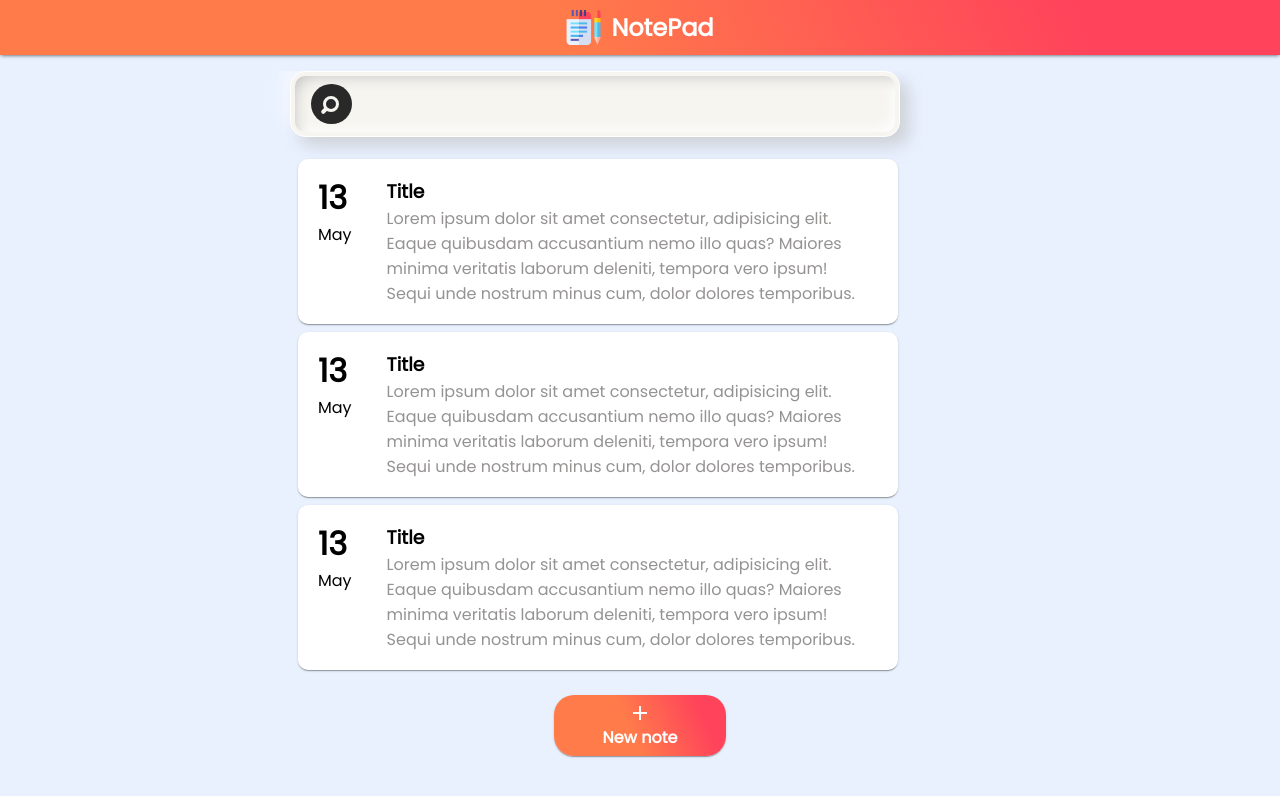
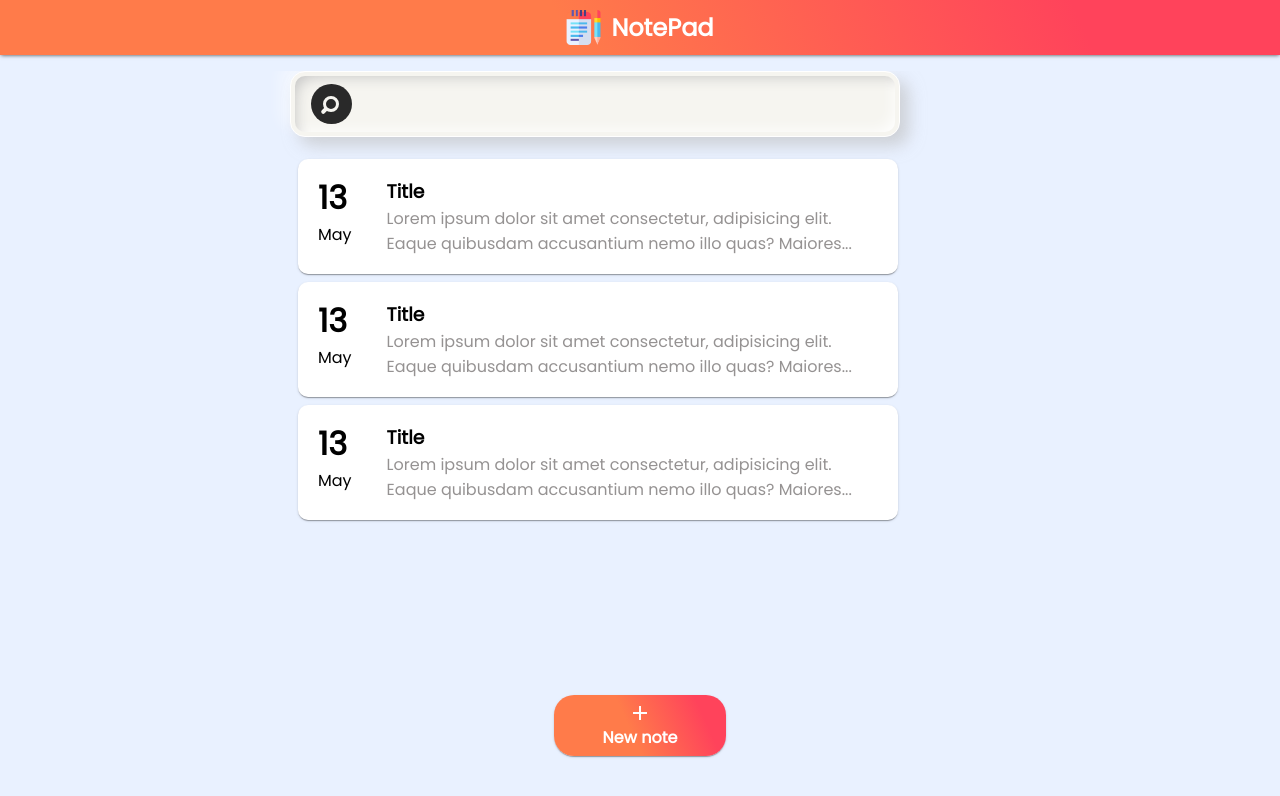
Before and after one commit to Moro-Afriyie/Note-App, an Angular app: page /addNote in a window 1280 px wide. Both pictures are taken after typing "Sample", "Sample" into the empty fields and a click on the button "cancel". Shown: the top 796 px of the page. Built offline with nearby package versions, Linux system fonts and the light colour scheme.

Commit message:
changed the page to the old page

```diff
--- a/src/app/notepad-page/notepad-page.component.html
+++ b/src/app/notepad-page/notepad-page.component.html
@@ -21,7 +21,7 @@
                     </div>
                     <div class="card__content">
                         <h3 class="card__title">{{noteDetails.title}}</h3>
-                        <p class="card__body">{{noteDetails.body}}</p>
+                        <p class="card__body">{{noteDetails.body| truncate : 110 : true }}</p>
                     </div>
                 </div>
                 <div class="card__item__option delete js-option" (click)="onDeleteNote(index)">
```
